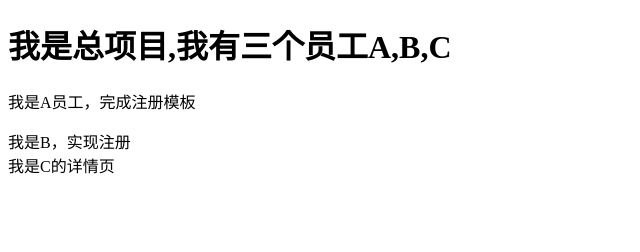
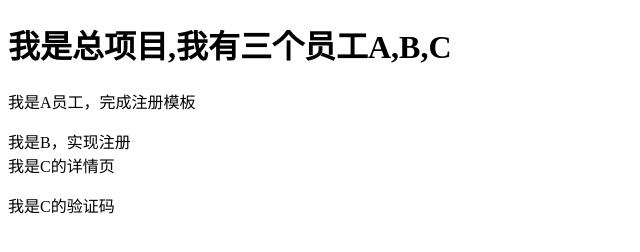
Before and after one commit to domijing/project1.github.io, a plain HTML site: page index.html in a window 1280 px wide. Shown: the whole page, without its empty margins (0-640 px from the left). Drawn offline with Linux system fonts and the light colour scheme.

Commit message:
我是c的验证码

```diff
--- a/index.html
+++ b/index.html
@@ -9,5 +9,6 @@
  <p>我是A员工，完成注册模板</p>
 <span>我是B，实现注册</span>
 <div>我是C的详情页</div>
+<p>我是C的验证码</p>
 </body>
 </html>
```
